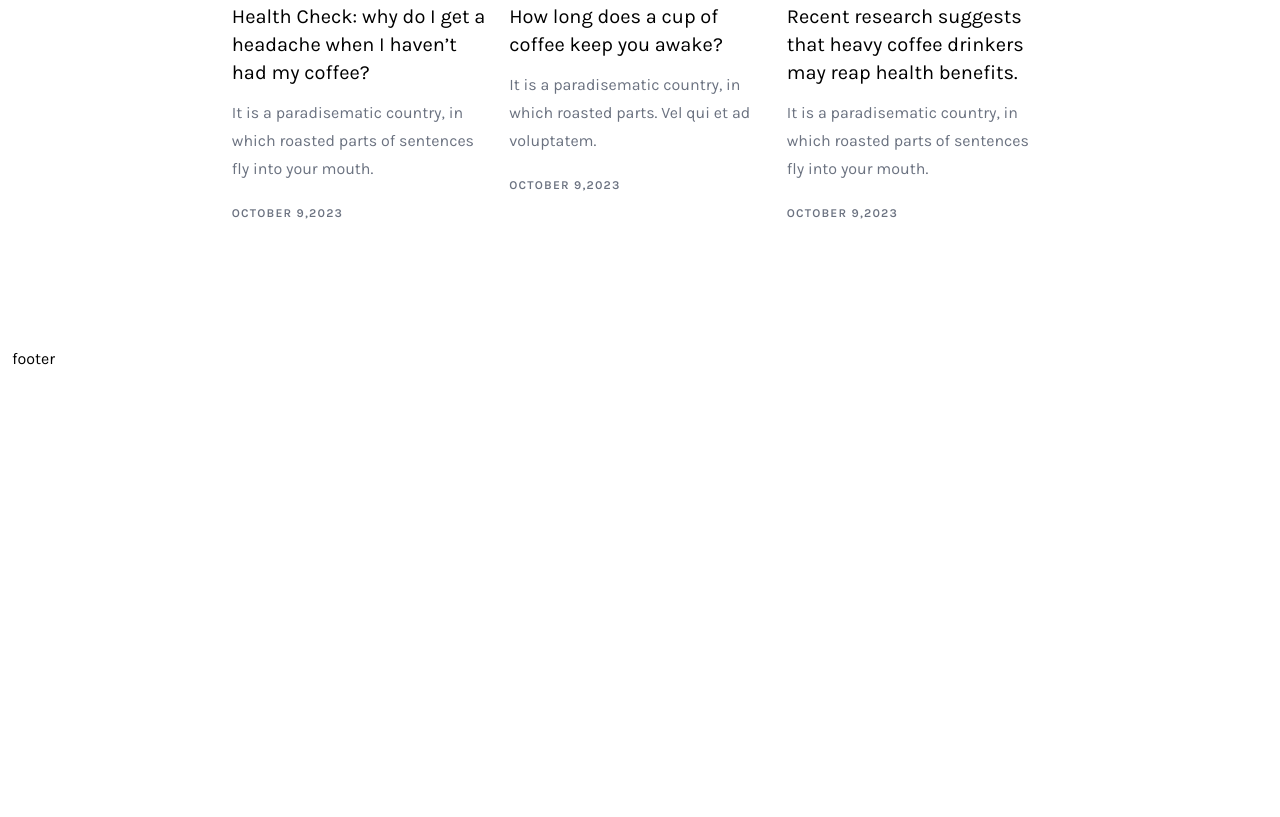
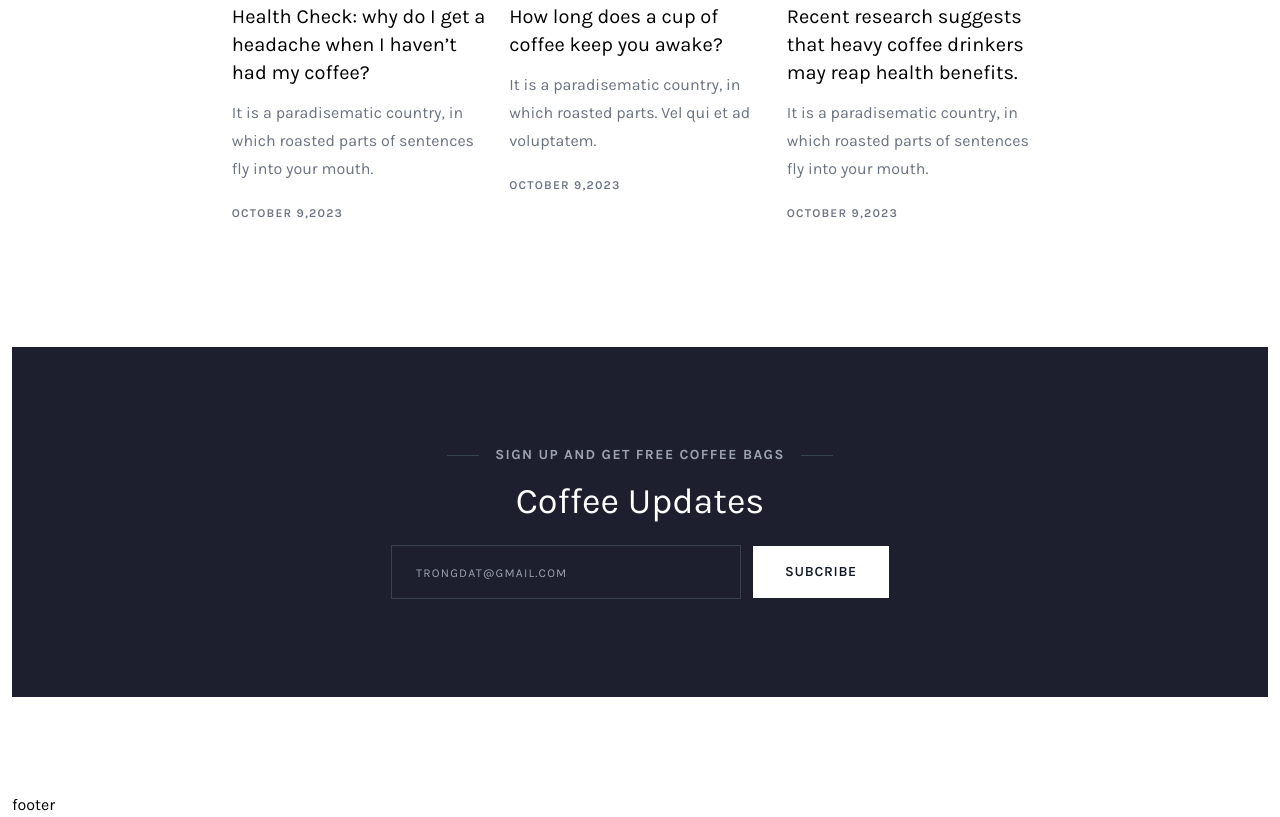
Before and after one commit to HuynhDat2002/tailwind, a website: page public/index.html in a window 1280 px wide. Shown: the part 5115-5932 px from the top of the page. Before the commit the page ends 5486 px from the top, so only its background shows below. Drawn offline with nearby package versions, Linux system fonts and the light colour scheme; files that its build step writes are made by us from their sources.

Commit message:
add subscribe us section.

```diff
--- a/public/index.html
+++ b/public/index.html
@@ -476,7 +476,28 @@
                 </div> <!--End lifestyle-stories-->
 
 
-                <div class="subscribe-us">
+                <div class="subscribe-us h-[350px] bg-[#1d1f2e] mb-24 flex flex-col justify-center items-center">
+
+                        <div class="flex justify-center items-center px-6 xs:px-0 mb-4 ">
+                            <div class="w-8 h-px bg-gray-700 "></div>
+                            <div class="uppercase mx-4 tracking-widest text-gray-400 font-bold text-sm text-center "> SIGN UP AND GET FREE COFFEE BAGS</div>
+                            <div class="w-8 h-px bg-gray-700 "></div>
+                        </div>
+                        <div class="mb-6 text-4xl text-white text-center">
+                            Coffee Updates
+                        </div>
+                        <div class="ct-form-form ">
+                           <div class="flex flex-col md:flex-row justify-center items-center gap-3">
+                                <div class="ct-form-item text-center">
+                                    <input type="email" name="" id="" placeholder="trongdat@gmail.com" class="px-6 py-4 w-[350px] max-w-[90%] xs:max-w-full max-h-[54px] bg-inherit border-[1px] border-gray-700 outline-none text-white hover:border-gray-300 duration-500 focus:border-gray-300 placeholder:text-xs placeholder:tracking-widest placeholder:uppercase">
+                                </div>
+                                <div class="ct-form-item">
+                                    <button type="submit" class="ct-button bg-white text-gray-900 w-max ">subcribe</button>
+                                </div>
+                           </div>
+
+                        </div>
+
 
                 </div> <!--End subscribe us-->
             </main>
```
